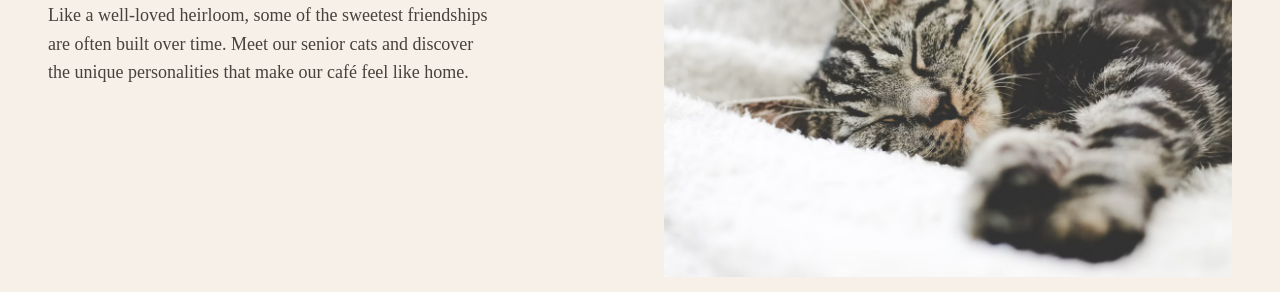
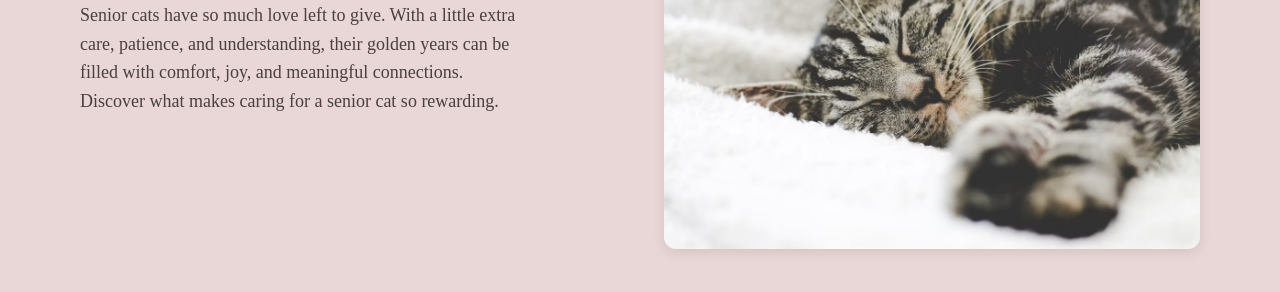
Before and after one commit to bearypopp/The-Heirloom, a plain HTML site: page info.html in a window 1280 px wide. Shown: the part 310-602 px from the top of the page. Drawn offline with Linux system fonts and the light colour scheme; a web font is replaced by a local one.

Commit message:
Starting the Cat Info Page
Edited the hero body to match the info page better and have started the styling for the static info page

```diff
--- a/info.html
+++ b/info.html
@@ -50,12 +50,10 @@
     <main>
          <!--Cat Info Page-->
         <section class="hero" id="info-hero">
-
-            <!--CHange image to something else-->
             <img src="images/cat_resting.jpg" alt="grey and black tabby sleeping on white fluffy blanket with paw sticking out ">
             <div class="hero-text">
-                <h2>Meet the Cats</h2>
-                <p>Like a well-loved heirloom, some of the sweetest friendships are often built over time. Meet our senior cats and discover the unique personalities that make our café feel like home.</p>
+                <h2>Senior Cat Care</h2>
+                <p>Senior cats have so much love left to give. With a little extra care, patience, and understanding, their golden years can be filled with comfort, joy, and meaningful connections. Discover what makes caring for a senior cat so rewarding.</p>
             </div>
         </section>
 
@@ -193,6 +191,7 @@
                 <p>Sat - Sun: <time datetime="10:00">10am</time> - <time datetime="18:00">6pm</time></p>
             </div>
             <!--Social Media Links-->
+            <div class="footer-socials">
                 <h2>Socials</h2>
                 <ul class="social-links">
                     <li class="instagram">
@@ -201,16 +200,16 @@
                         </a>
                     </li>
                     <li class="tiktok">
-                    <a href="https://tiktok.com/" aria-label="TikTok"><img src="images/tiktok.svg" alt=""
-                            class=tt_icon>
+                        <a href="https://tiktok.com/" aria-label="TikTok"><img src="images/tiktok.svg" alt="" class=tt_icon>
                         </a>
                     </li>
                     <li class="email">
-                    <a href="visit_contact.html#contact" aria-label="Contact Us"><img
-                            src="images/email_lght_mde.svg" alt="" class="email_icon">
+                        <a href="visit_contact.html#contact" aria-label="Contact Us"><img src="images/email_lght_mde.svg"
+                                alt="" class="email_icon">
                         </a>
                     </li>
                 </ul>
+            </div>
         </div>
 
         <!--Copyright-->
--- a/style.css
+++ b/style.css
@@ -1035,3 +1035,26 @@ header nav{
     color: var(--charcoal-brown);
     margin-top: 1rem;
 }
+
+/**============CAT CARE INFO PAGE==============**/
+
+/**Cat Care Hero**/
+#info-hero{
+    display: grid;
+    grid-template-columns: 1fr 1fr;
+    align-items: center;
+    gap: 3rem;
+    padding: 3rem 5rem;
+    background-color: var(--soft-blush);
+}
+#info-hero > img{
+    width: 100%;
+    max-width: 550px;
+    height: 350px;
+    object-fit: cover;
+    border-radius: 12px;
+    box-shadow: var(--box-shadow);
+    justify-self: end;
+}
+
+/**Why Senior Cats section**/
```
Lines whose indentation alone changed are shown as unchanged.
